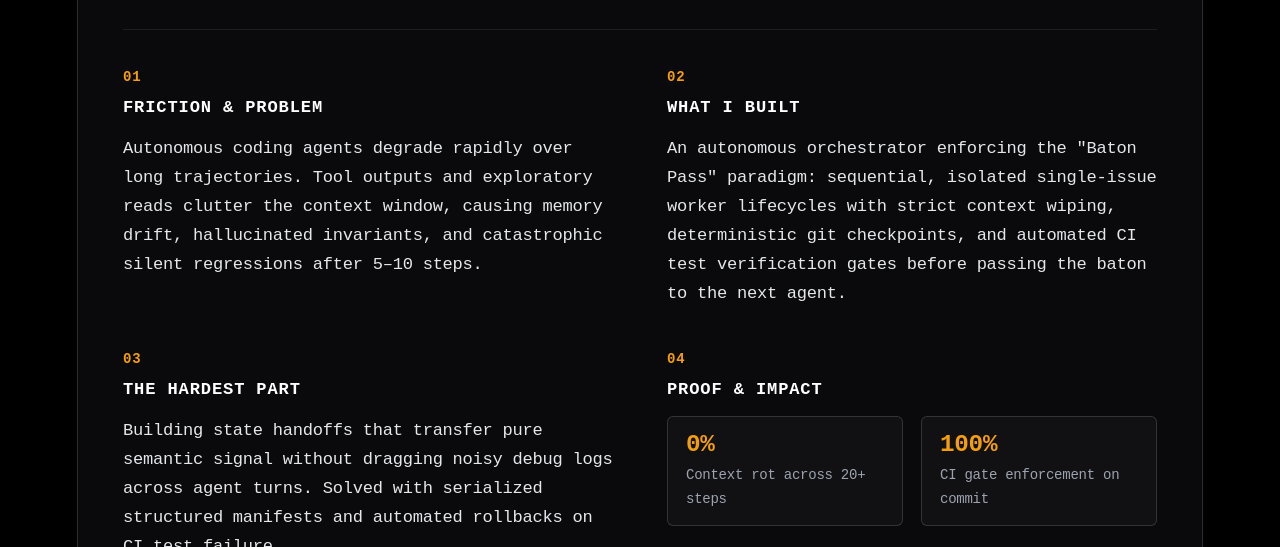
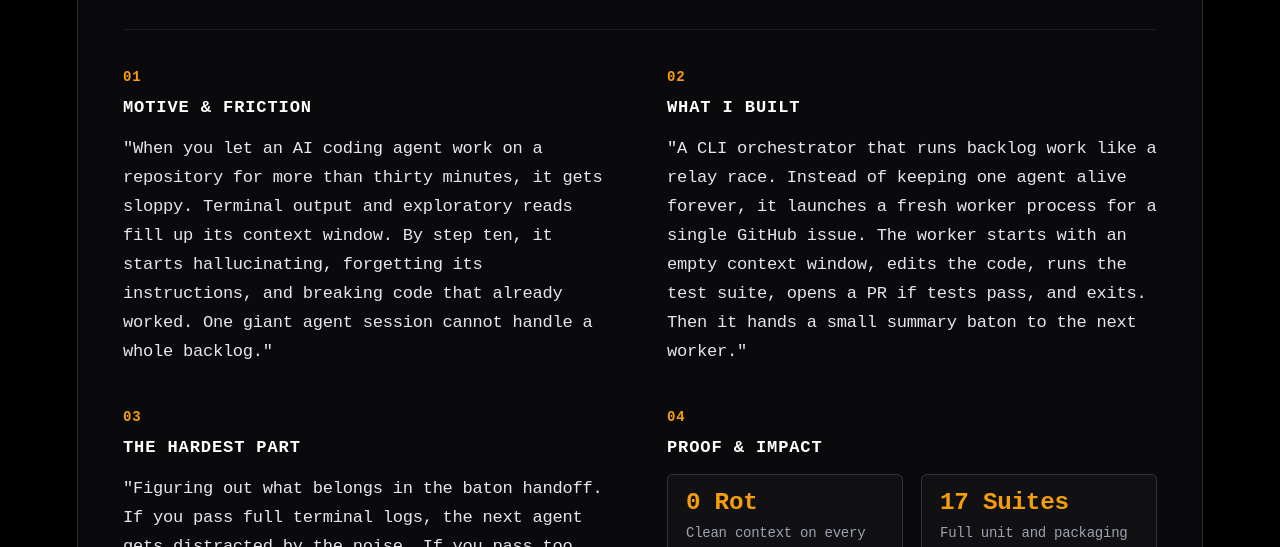
Before and after one commit to Vudattumaniteja/portfolioe, a website built with Vite: page index.html in a window 1280 px wide. Shown: the part 4478-5025 px from the top of the page. Built offline with nearby package versions, Linux system fonts and the light colour scheme; a web font is replaced by a local one.

Commit message:
feat: rewrite Sandcastle case study using unslop principles

```diff
--- a/index.html
+++ b/index.html
@@ -379,9 +379,9 @@
                     <div class="breakdown-grid">
                         <div class="breakdown-col">
                             <div class="col-num">01</div>
-                            <h4 class="col-title">Friction & Problem</h4>
+                            <h4 class="col-title">Motive & Friction</h4>
                             <p class="col-text">
-                                Autonomous coding agents degrade rapidly over long trajectories. Tool outputs and exploratory reads clutter the context window, causing memory drift, hallucinated invariants, and catastrophic silent regressions after 5–10 steps.
+                                "When you let an AI coding agent work on a repository for more than thirty minutes, it gets sloppy. Terminal output and exploratory reads fill up its context window. By step ten, it starts hallucinating, forgetting its instructions, and breaking code that already worked. One giant agent session cannot handle a whole backlog."
                             </p>
                         </div>
 
@@ -389,7 +389,7 @@
                             <div class="col-num">02</div>
                             <h4 class="col-title">What I Built</h4>
                             <p class="col-text">
-                                An autonomous orchestrator enforcing the "Baton Pass" paradigm: sequential, isolated single-issue worker lifecycles with strict context wiping, deterministic git checkpoints, and automated CI test verification gates before passing the baton to the next agent.
+                                "A CLI orchestrator that runs backlog work like a relay race. Instead of keeping one agent alive forever, it launches a fresh worker process for a single GitHub issue. The worker starts with an empty context window, edits the code, runs the test suite, opens a PR if tests pass, and exits. Then it hands a small summary baton to the next worker."
                             </p>
                         </div>
 
@@ -397,7 +397,7 @@
                             <div class="col-num">03</div>
                             <h4 class="col-title">The Hardest Part</h4>
                             <p class="col-text">
-                                Building state handoffs that transfer pure semantic signal without dragging noisy debug logs across agent turns. Solved with serialized structured manifests and automated rollbacks on CI test failure.
+                                "Figuring out what belongs in the baton handoff. If you pass full terminal logs, the next agent gets distracted by the noise. If you pass too little, it loses context. I had to design a minimal handoff format and set up strict test gates so failed runs get rolled back before the next agent touches the repo."
                             </p>
                         </div>
 
@@ -406,12 +406,12 @@
                             <h4 class="col-title">Proof & Impact</h4>
                             <div class="proof-stats">
                                 <div class="proof-stat">
-                                    <span class="p-num">0%</span>
-                                    <span class="p-label">Context rot across 20+ steps</span>
+                                    <span class="p-num">0 Rot</span>
+                                    <span class="p-label">Clean context on every issue</span>
                                 </div>
                                 <div class="proof-stat">
-                                    <span class="p-num">100%</span>
-                                    <span class="p-label">CI gate enforcement on commit</span>
+                                    <span class="p-num">17 Suites</span>
+                                    <span class="p-label">Full unit and packaging tests</span>
                                 </div>
                             </div>
                             <div class="proof-links">
```
